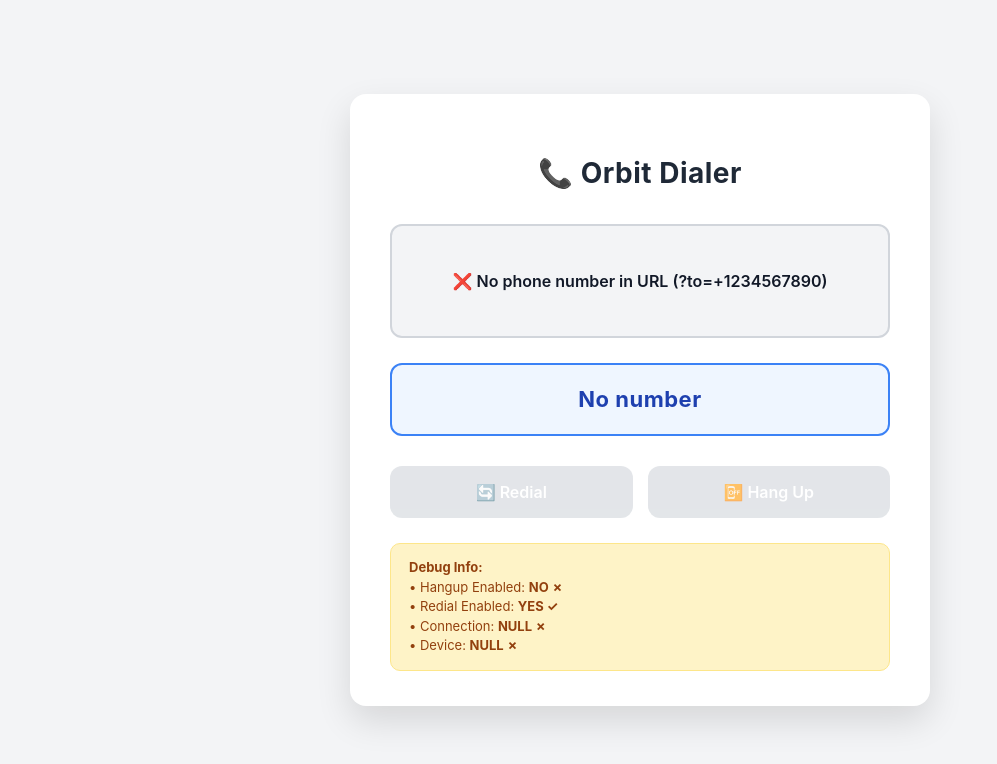
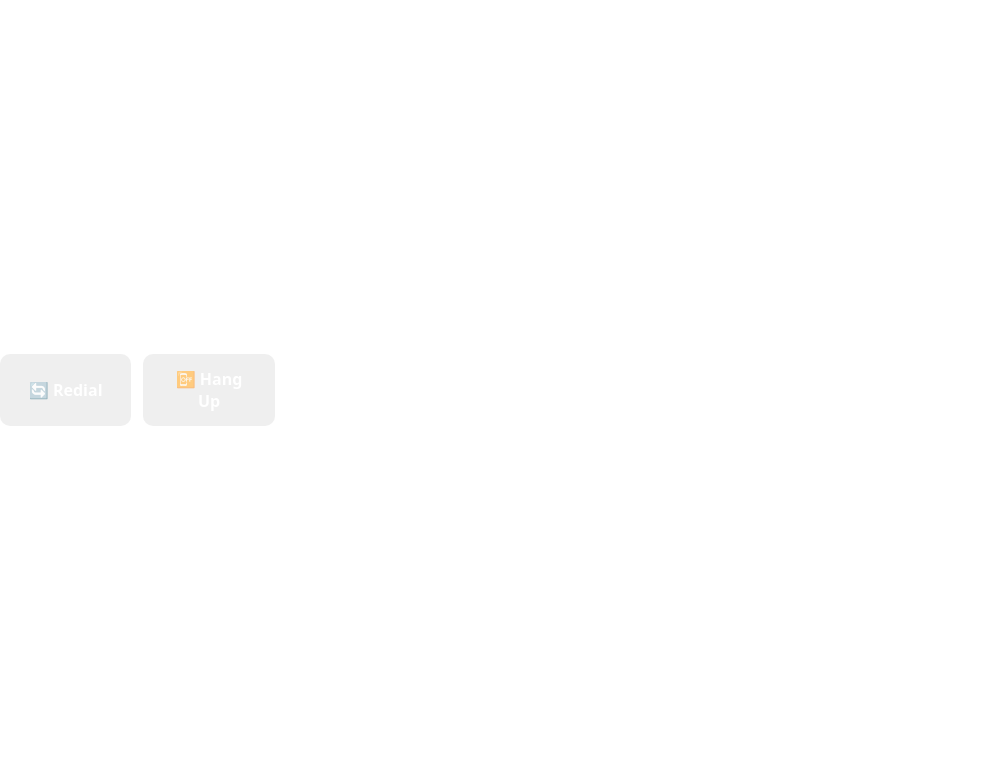
Before and after one commit to rekksu/twilio-dialer, a React (Vite) app: page / in a window 1280 px wide. Shown: the top 764 px of the page, without its empty margins (0-997 px from the left). Built offline with nearby package versions, Linux system fonts and the light colour scheme.

Commit message:
stable commit 3.5

```diff
--- a/src/App.jsx
+++ b/src/App.jsx
@@ -261,93 +261,26 @@ export default function App() {
 
   return (
           <div style={{
-  position: 'fixed',        // Fix to viewport
-  top: 0,
-  left: 0,
-  width: '100%',
-  height: '100%',
         display: 'flex',
-  alignItems: 'center',     // vertical center
-  justifyContent: 'center', // horizontal center
-  backgroundColor: '#f3f4f6', // Soft CRM-style background
-  padding: '20px',
-  boxSizing: 'border-box'
-}}>
-  <div style={{
-    width: '100%',
-    maxWidth: '500px',
-    padding: '35px 40px',
-    backgroundColor: '#ffffff',
-    borderRadius: '16px',
-    boxShadow: '0 15px 35px rgba(0,0,0,0.12)',
-    fontFamily: 'Inter, system-ui, -apple-system, sans-serif'
-  }}>
-    <h2 style={{
-      textAlign: 'center',
-      color: '#1f2937',
-      marginBottom: '30px',
-      fontSize: '28px',
-      fontWeight: '700',
-      letterSpacing: '0.5px'
-    }}>
-      📞 Orbit Dialer
-    </h2>
-
-    <div style={{
-      padding: '20px',
-      backgroundColor: isHangupEnabled ? '#e6f4ea' : '#f3f4f6',
-      border: `2px solid ${isHangupEnabled ? '#34d399' : '#d1d5db'}`,
-      borderRadius: '12px',
-      marginBottom: '25px',
-      textAlign: 'center',
-      fontWeight: '600',
-      color: '#111827',
-      minHeight: '70px',
-      display: 'flex',
-      alignItems: 'center',
-      justifyContent: 'center',
-      fontSize: '16px',
-      transition: 'all 0.2s'
-    }}>
-      {status}
-    </div>
-
-    <div style={{
-      padding: '18px',
-      backgroundColor: '#eff6ff',
-      border: '2px solid #3b82f6',
-      borderRadius: '12px',
-      marginBottom: '30px',
-      textAlign: 'center',
-      fontSize: '22px',
-      fontWeight: '700',
-      color: '#1e40af',
-      letterSpacing: '0.5px'
-    }}>
-      {phoneNumber || "No number"}
-    </div>
-
-    <div style={{
-      display: 'flex',
-      gap: '15px',
-      marginBottom: '25px'
+        gap: '12px',
+        marginBottom: '20px'
       }}>
         <button
           onClick={redial}
           disabled={!isRedialEnabled || !phoneNumber}
           style={{
             flex: 1,
-          padding: '16px 26px',
+            padding: '14px 24px',
             fontSize: '16px',
-          fontWeight: '600',
+            fontWeight: '700',
             border: 'none',
-          borderRadius: '12px',
+            borderRadius: '10px',
             cursor: (!isRedialEnabled || !phoneNumber) ? 'not-allowed' : 'pointer',
-          backgroundColor: (!isRedialEnabled || !phoneNumber) ? '#d1d5db' : '#10b981',
+            backgroundColor: (!isRedialEnabled || !phoneNumber) ? '#e0e0e0' : '#28a745',
             color: '#fff',
             transition: 'all 0.2s',
-          opacity: (!isRedialEnabled || !phoneNumber) ? 0.6 : 1,
-          boxShadow: (isRedialEnabled && phoneNumber) ? '0 4px 12px rgba(16, 185, 129, 0.25)' : 'none'
+            opacity: (!isRedialEnabled || !phoneNumber) ? 0.5 : 1,
+            boxShadow: (isRedialEnabled && phoneNumber) ? '0 4px 8px rgba(40, 167, 69, 0.3)' : 'none'
           }}
         >
           🔄 Redial
@@ -358,41 +291,21 @@ export default function App() {
           disabled={!isHangupEnabled}
           style={{
             flex: 1,
-          padding: '16px 26px',
+            padding: '14px 24px',
             fontSize: '16px',
-          fontWeight: '600',
+            fontWeight: '700',
             border: 'none',
-          borderRadius: '12px',
+            borderRadius: '10px',
             cursor: !isHangupEnabled ? 'not-allowed' : 'pointer',
-          backgroundColor: !isHangupEnabled ? '#d1d5db' : '#ef4444',
+            backgroundColor: !isHangupEnabled ? '#e0e0e0' : '#dc3545',
             color: '#fff',
             transition: 'all 0.2s',
-          opacity: !isHangupEnabled ? 0.6 : 1,
-          boxShadow: isHangupEnabled ? '0 4px 12px rgba(239, 68, 68, 0.25)' : 'none'
+            opacity: !isHangupEnabled ? 0.5 : 1,
+            boxShadow: isHangupEnabled ? '0 4px 8px rgba(220, 53, 69, 0.3)' : 'none'
           }}
         >
           📴 Hang Up
         </button>
       </div>
-
-    <div style={{
-      padding: '14px 18px',
-      backgroundColor: '#fef3c7',
-      borderRadius: '10px',
-      fontSize: '13px',
-      color: '#92400e',
-      border: '1px solid #fde68a'
-    }}>
-      <div><strong>Debug Info:</strong></div>
-      <div>• Hangup Enabled: <strong>{isHangupEnabled ? 'YES ✓' : 'NO ✗'}</strong></div>
-      <div>• Redial Enabled: <strong>{isRedialEnabled ? 'YES ✓' : 'NO ✗'}</strong></div>
-      <div>• Connection: <strong>{connectionRef.current ? 'EXISTS ✓' : 'NULL ✗'}</strong></div>
-      <div>• Device: <strong>{deviceRef.current ? 'EXISTS ✓' : 'NULL ✗'}</strong></div>
-      {customerId && <div>• Customer ID: <strong>{customerId}</strong></div>}
-      {orgId && <div>• Org ID: <strong>{orgId}</strong></div>}
-    </div>
-  </div>
-</div>
-
   );
 }
```
Lines whose indentation alone changed are shown as unchanged.
